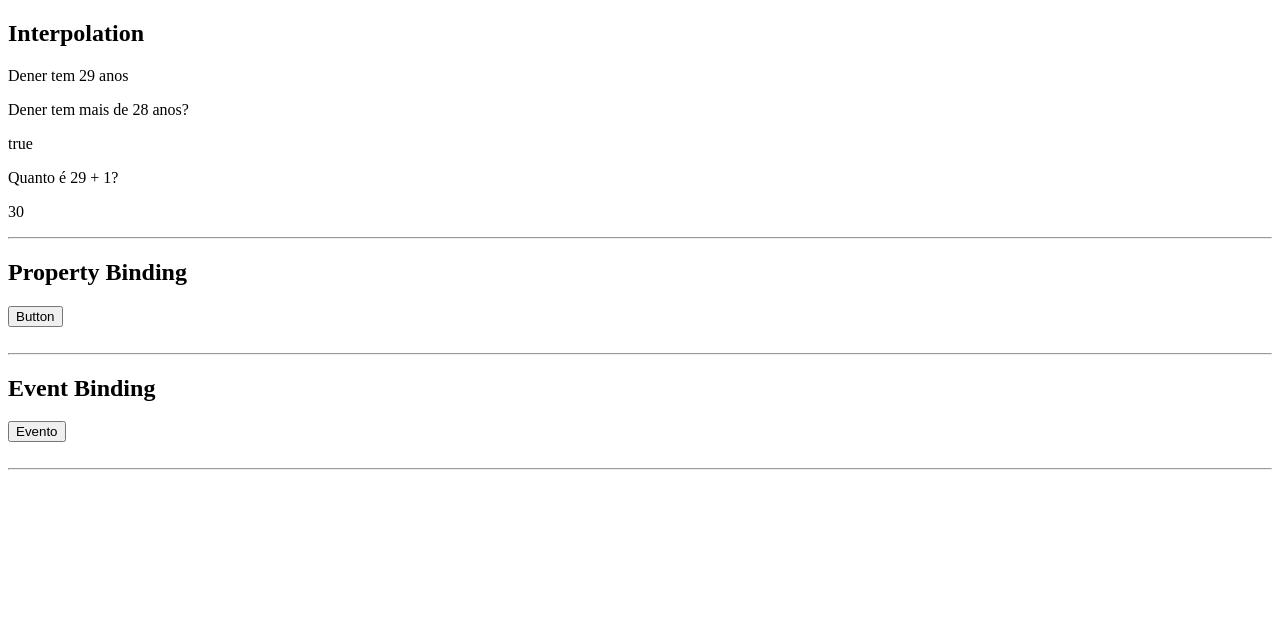
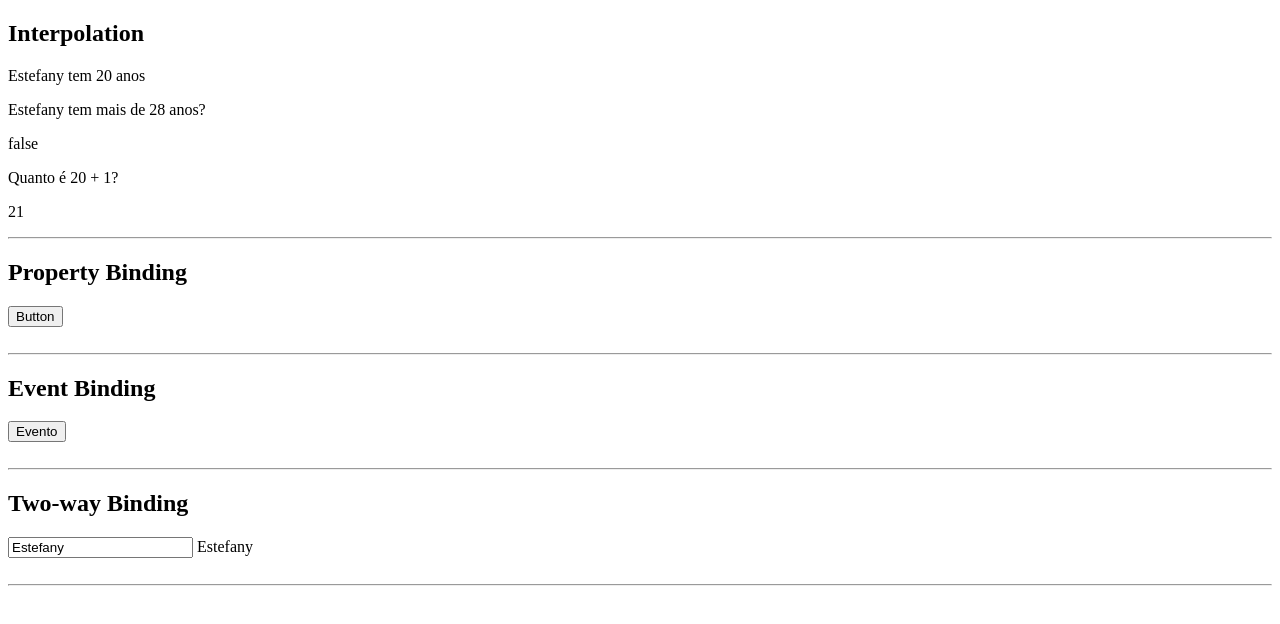
Before and after one commit to EsterMel0/Curso-Angular, an Angular app in the folder meu-primeiro-projeto/: page / in a window 1280 px wide. Shown: the top 624 px of the page. Built offline with nearby package versions, Linux system fonts and the light colour scheme.

Commit message:
conhecendo o Two-way Binding

```diff
--- a/meu-primeiro-projeto/src/app/app.module.ts
+++ b/meu-primeiro-projeto/src/app/app.module.ts
@@ -1,10 +1,12 @@
 import { NgModule } from '@angular/core';
 import { BrowserModule } from '@angular/platform-browser';
+import { FormsModule } from '@angular/forms';
 
 import { AppRoutingModule } from './app-routing.module';
 import { AppComponent } from './app.component';
 import { TitleComponent } from './title/title.component';
 import { DataBidingComponent } from './data-biding/data-biding.component';
+
 
 @NgModule({
   declarations: [
@@ -14,7 +16,8 @@
   ],
   imports: [
     BrowserModule,
-    AppRoutingModule
+    AppRoutingModule,
+    FormsModule,
   ],
   providers: [],
   bootstrap: [AppComponent]
--- a/meu-primeiro-projeto/src/app/data-biding/data-biding.component.html
+++ b/meu-primeiro-projeto/src/app/data-biding/data-biding.component.html
@@ -30,3 +30,13 @@
 <br>
 
 <hr>
+
+<h2>Two-way Binding</h2>
+
+<input [(ngModel)]="nome">
+{{nome}}
+
+<br>
+<br>
+
+<hr>
--- a/meu-primeiro-projeto/src/app/data-biding/data-biding.component.ts
+++ b/meu-primeiro-projeto/src/app/data-biding/data-biding.component.ts
@@ -7,8 +7,8 @@
 })
 export class DataBidingComponent implements OnInit {
 
-  public nome: string = "Dener";
-  public idade: number = 29;
+  public nome: string = "Estefany";
+  public idade: number = 20;
 
   public checkedDisabled: boolean = false;
 
```
